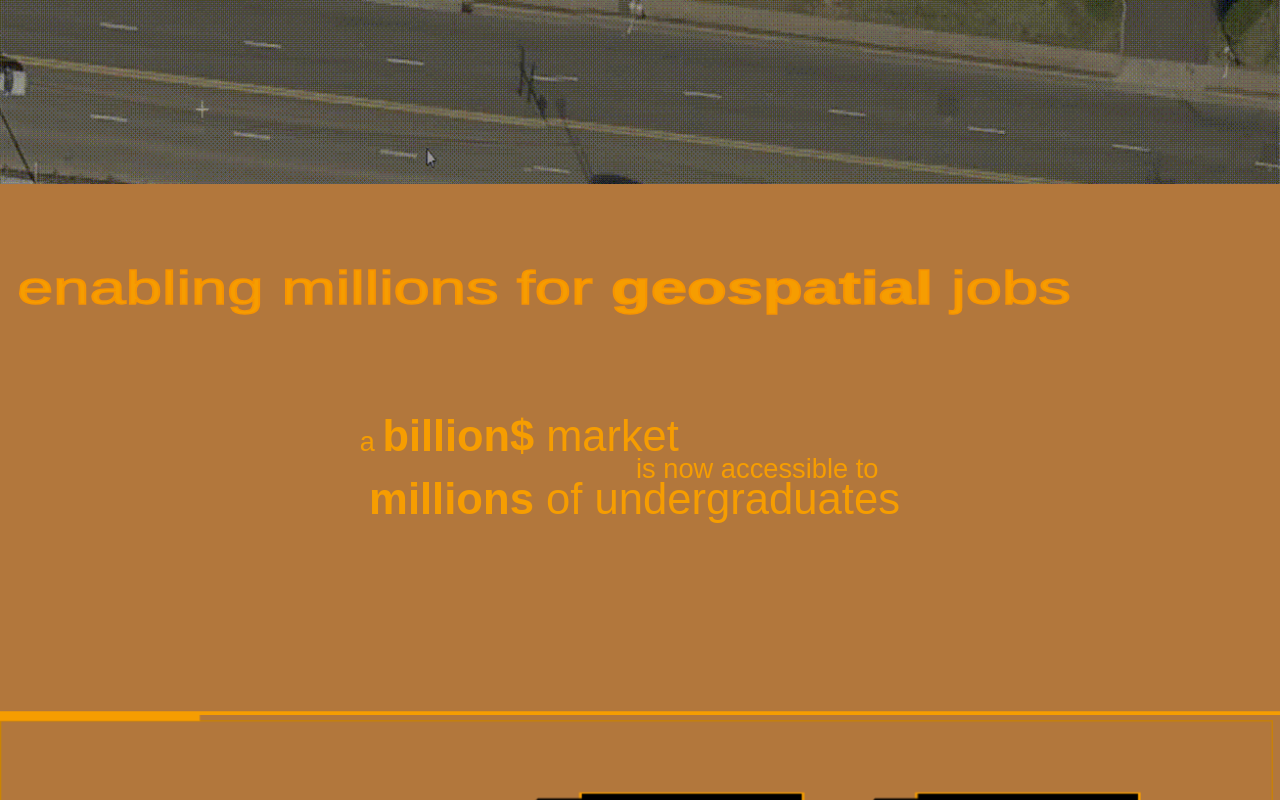
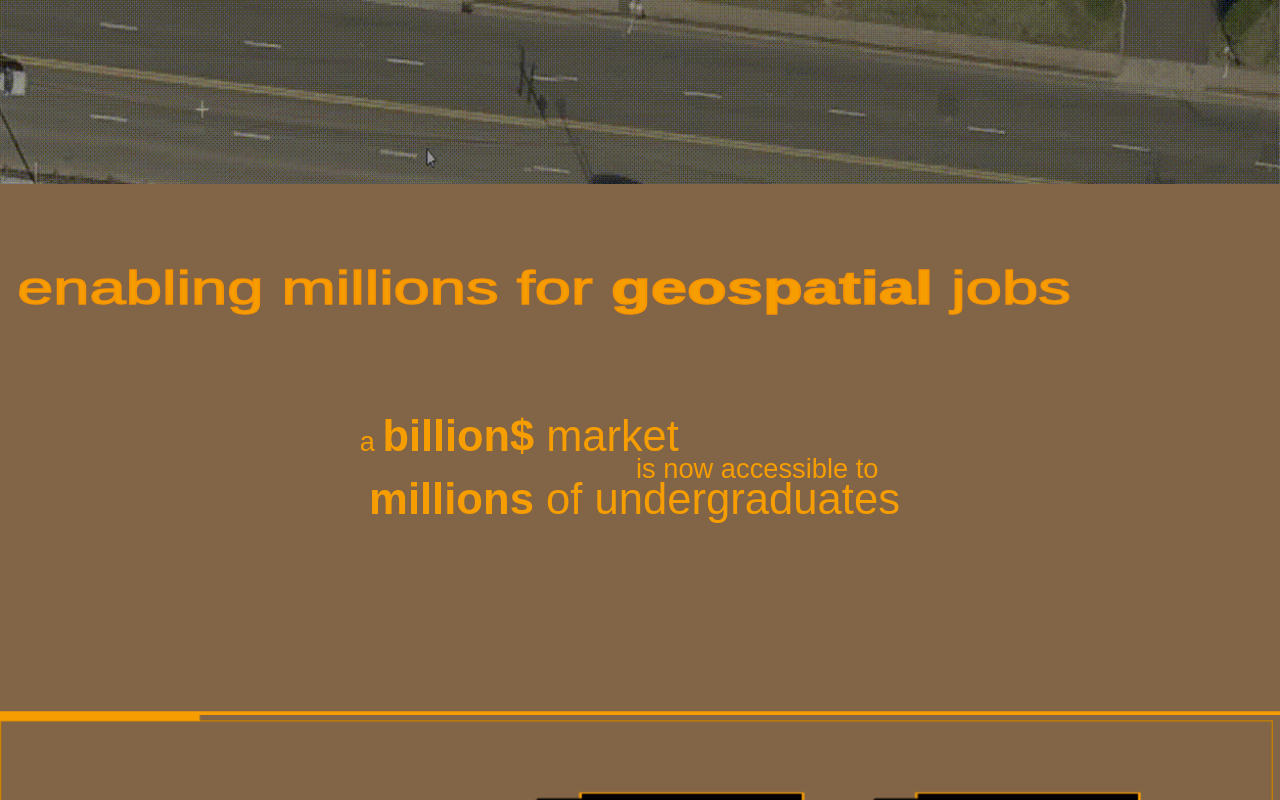
Before and after one commit to veenusav/veenusav.github.io, a plain HTML site: page index.html in a window 1280 px wide. Shown: the top 800 px of the page. Drawn offline with Linux system fonts and the light colour scheme.

Commit message:
Update index.html

```diff
--- a/index.html
+++ b/index.html
@@ -22,7 +22,7 @@
 
 
 </head>
-<body style="color:#f69d01; background-color:RGB(178,119,60);">
+<body style="color:#f69d01; background-color:RGB(130,100,70);">
 
     <!--<div>
         <video autoplay loop class="video-background" muted plays-inline>
```
